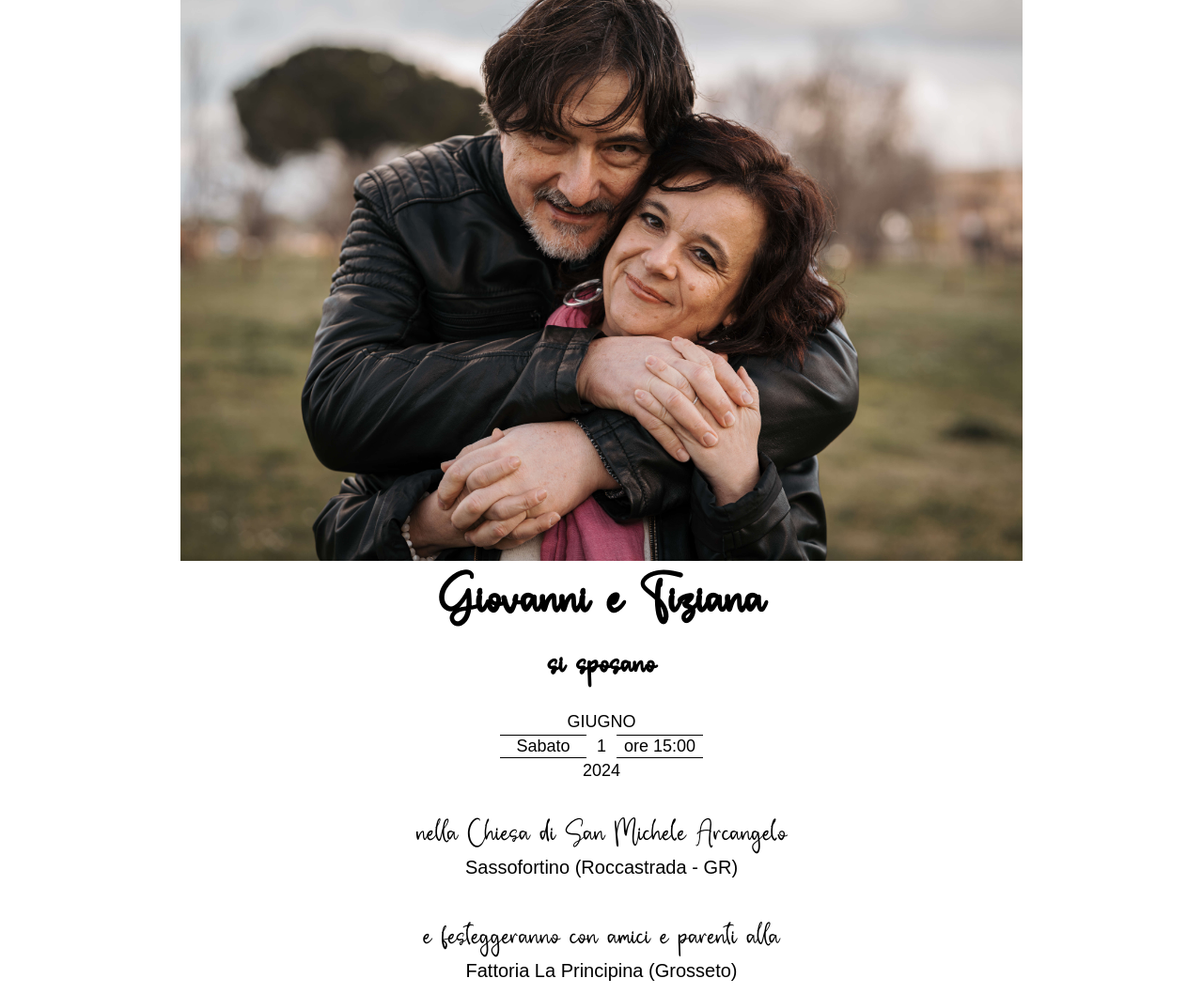
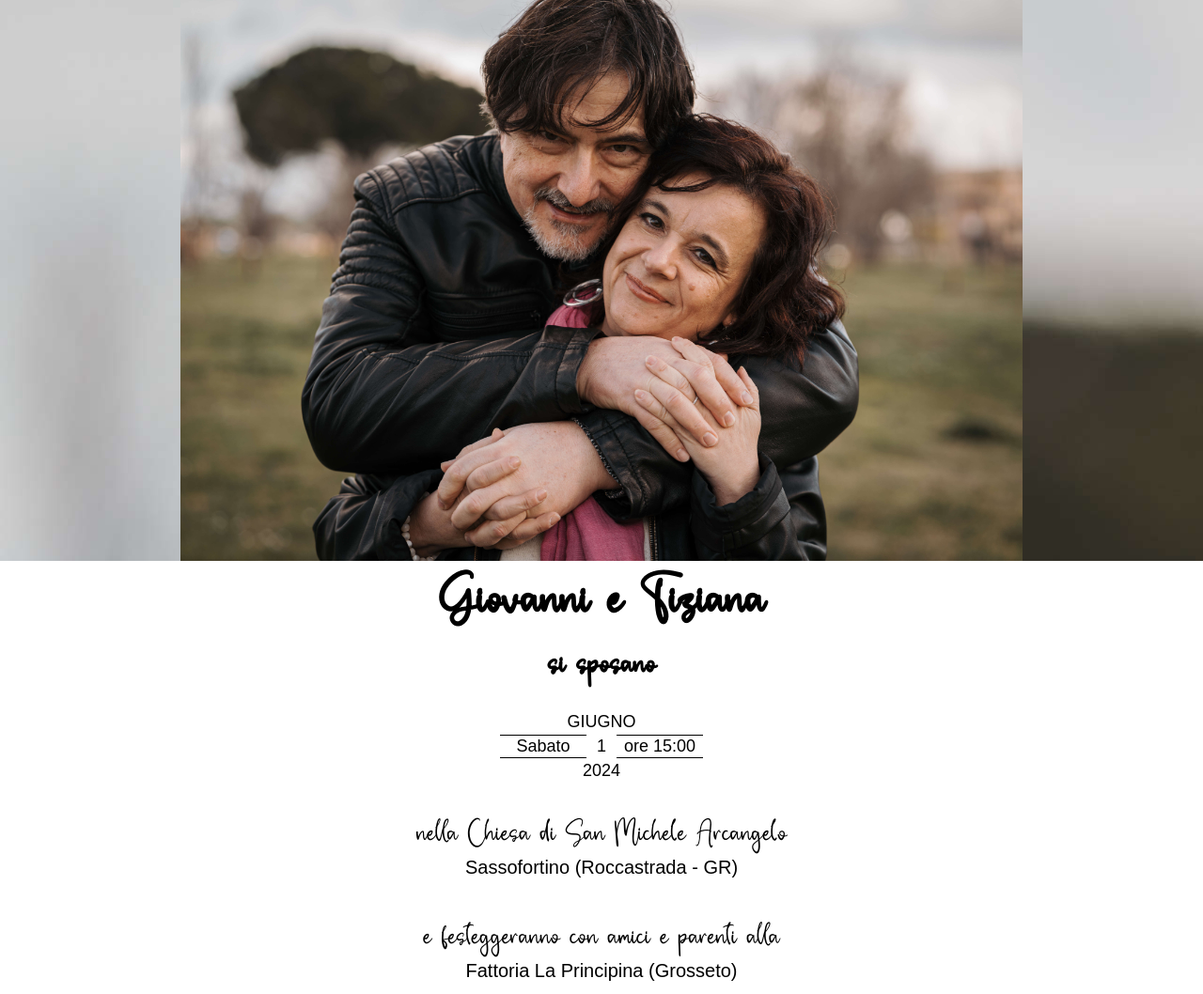
Before and after one commit to gbasolu/giovannietiziana, a plain HTML site: page index.html in a window 1280 px wide. Shown: the top 1058 px of the page at 94% size. Drawn offline with Linux system fonts and the light colour scheme.

Commit message:
backgropund

```diff
--- a/index.html
+++ b/index.html
@@ -14,15 +14,9 @@
                 color: #000000;
                 padding: 0px; margin: 0px;
             }
-            h1{
-                font-size: 4em;
-            }
-            h2{
-                font-size: 50px;
-            }
-            h3{
-                font-size: 40px;
-            }
+            h1{ font-size: 4em; }
+            h2{ font-size: 50px; }
+            h3{ font-size: 40px; }
             .norm1, .norm2 {
                 font-family: Arial;
             }
@@ -44,10 +38,17 @@
 <body style="margin:0;padding:0;">
     <table role="presentation" style="width:100%;border-collapse:collapse;border:0;border-spacing:0;background:#ffffff;">
         <tr>
+            <td
+                align="center"
+                style="padding:0;" background='https://gbasolu.github.io/giovannietiziana/img/email3.jpeg'>
+                <img src="https://gbasolu.github.io/giovannietiziana/img/email3.jpeg" style="width: 70%"/>
+            </td>
+        </tr>
+        <!-- <tr>
             <td align="center" style="padding:0;">
                 <img src="https://gbasolu.github.io/giovannietiziana/img/email3.jpeg" style="width: 70%"/>
             </td>
-        </tr>
+        </tr>     -->
         <tr>
             <td align="center" width="60%">
                 <h1>Giovanni e Tiziana</h1>
```
